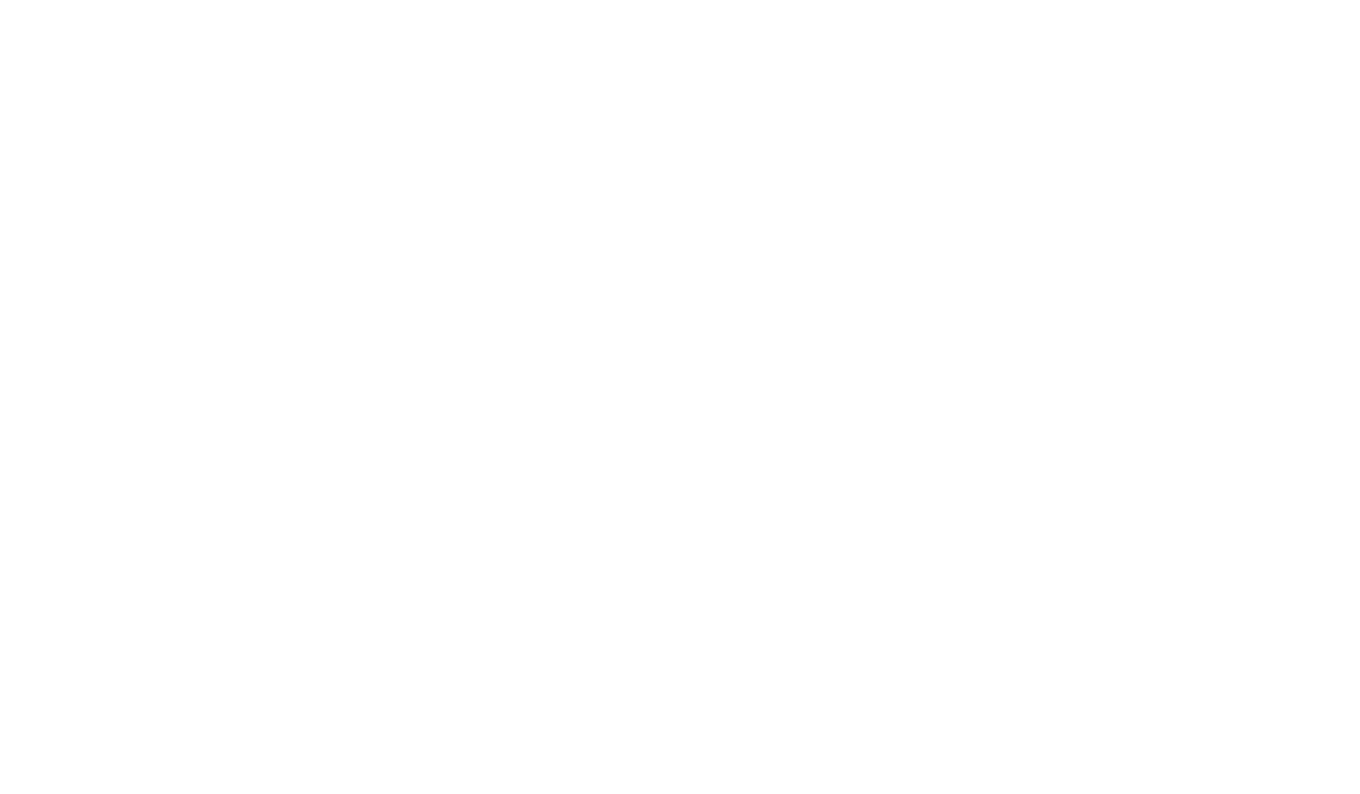
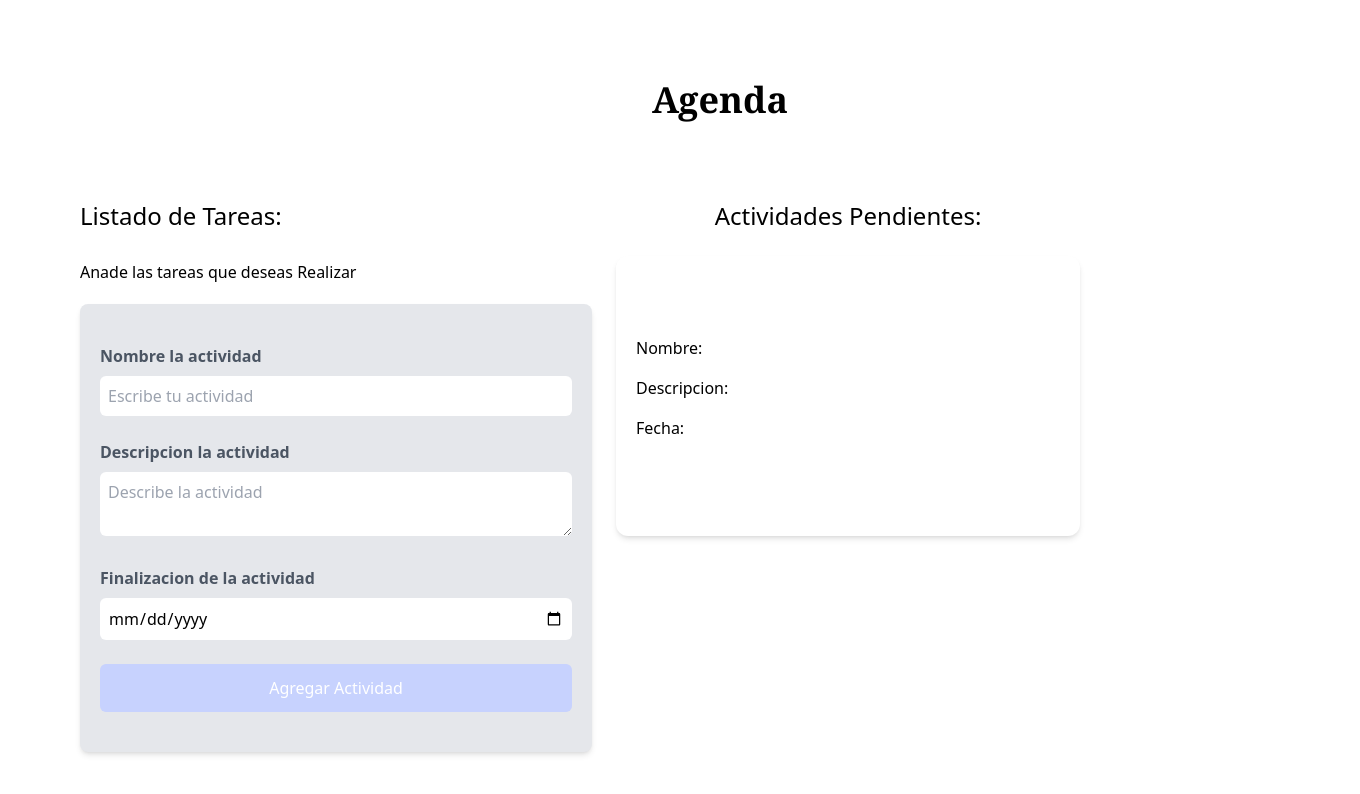
Before and after one commit to emalopezperez/Agenda, a React (Vite) app: page / in a window 1280 px wide. Shown: the top 794 px of the page, 1360 px wide, since content can reach past the window. Built offline with nearby package versions, Linux system fonts and the light colour scheme.

Commit message:
Primer Maquetado de la aplicacion

```diff
--- a/package.json
+++ b/package.json
@@ -16,6 +16,9 @@
     "@types/react": "^18.0.17",
     "@types/react-dom": "^18.0.6",
     "@vitejs/plugin-react": "^2.0.1",
+    "autoprefixer": "^10.4.8",
+    "postcss": "^8.4.16",
+    "tailwindcss": "^3.1.8",
     "vite": "^3.0.7"
   }
 }
--- /dev/null
+++ b/postcss.config.cjs
@@ -0,0 +1,6 @@
+module.exports = {
+  plugins: {
+    tailwindcss: {},
+    autoprefixer: {},
+  },
+}
--- a/src/App.jsx
+++ b/src/App.jsx
@@ -1,18 +1,23 @@
 
 import './Estilos.css'
+import Formulario from './Components/Formulario'
+import Nav from './Components/Nav'
+import Activities from './Components/Activities'
 
 function App() {
 
+  return (
+  <div className="container mx-20">
+    <div className=''>
+        <Nav/>
+    </div>
 
-  return (
-  <>
-    <header>
+    <div className='mt-18 md:flex mt-20 '>
+      <Formulario/>
+      <Activities/>
+    </div>
 
-    </header>
-    <main>
-
-    </main>
-    </>
+  </div>
   )
 }
 
--- /dev/null
+++ b/src/Components/Activities.jsx
@@ -0,0 +1,16 @@
+import React from 'react'
+import ListaDeActividades from './ListaDeActividades'
+
+const Activities = () => {
+  return (
+    <div className="md:w-1/2 lg:w-2/5 md:h-screen overflow-y-scroll">
+
+      <h2 className="text-2xl text-center ">
+        Actividades Pendientes:
+      </h2>
+      <ListaDeActividades/>
+    </div>
+  )
+}
+
+export default Activities
--- /dev/null
+++ b/src/Components/Formulario.jsx
@@ -0,0 +1,54 @@
+import React from 'react'
+
+const Formulario = () => {
+  return (
+
+    <div className="w-1/2 lg:w-2/5">
+        <h2 className="text-2xl">
+          Listado de Tareas:
+        </h2>
+        <p className="mt-7 mb-5">
+          Anade las tareas que deseas Realizar
+        </p>
+
+        <form className='shadow-md rounded-lg py-10 px-5 bg-gray-200 mb-8'>
+
+        <div className='mb-6'>
+          <label htmlFor='actividad' className="block text-gray-600 font-bold" > Nombre la actividad</label>
+          <input
+            id ='actividad'
+            type="text"
+            placeholder='Escribe tu actividad'
+            className='border-3 w-full p-2 mt-2 placeholder:border-t-gray-600 rounded-md'
+          />
+        </div>
+
+        <div className='mb-6'>
+          <label htmlFor='Descripcion' className="block text-gray-600 font-bold" > Descripcion la actividad</label>
+          <textarea
+            id="Descripcion"
+            className='border-3 w-full p-2 mt-2 placeholder:border-t-gray-600 rounded-md'
+            placeholder='Describe la actividad'
+          />
+        </div>
+
+        <div className='mb-6'>
+          <label htmlFor='Fecha' className="block text-gray-600 font-bold" >Finalizacion de la actividad</label>
+          <input
+            id ='Fecha'
+            type="date"
+            className='border-3 w-full p-2 mt-2 placeholder:border-t-gray-600 rounded-md'
+          />
+        </div>
+        <input
+          type="submit"
+          className='bg-indigo-200 w-full p-3 text-white cursor-pointer rounded-md'
+          value="Agregar Actividad"
+        />
+      </form>
+
+    </div>
+  )
+}
+
+export default Formulario
--- /dev/null
+++ b/src/Components/ListaDeActividades.jsx
@@ -0,0 +1,30 @@
+import React from 'react'
+
+const ListaDeActividades = () => {
+  return (
+    <div className="m-6 bg-white shadow-md px-5 py-20 rounded-xl">
+        <p className="mb-4 text-grey-700">
+            Nombre:
+            <span className='font-normal'>
+
+            </span>
+        </p>
+
+        <p className="mb-4 text-grey-700 ">
+            Descripcion:
+            <span className='font-normal'>
+
+            </span>
+        </p>
+
+        <p className="mb-4 text-grey-700">
+            Fecha:
+            <span className='font-normal'>
+
+            </span>
+        </p>
+        </div>
+  )
+}
+
+export default ListaDeActividades
--- /dev/null
+++ b/src/Components/Nav.jsx
@@ -0,0 +1,15 @@
+import React from 'react'
+
+const Nav = () => {
+
+
+  return (
+
+        <h1 className="text-4xl font-serif text-center mt-20 font-black md:w-2/2 ">
+            Agenda
+        </h1>
+
+  )
+}
+
+export default Nav
--- a/src/Estilos.css
+++ b/src/Estilos.css
@@ -1,3 +1,3 @@
-h1{
-    color: aquamarine;
-}
+@tailwind base;
+@tailwind components;
+@tailwind utilities;
--- /dev/null
+++ b/tailwind.config.cjs
@@ -0,0 +1,8 @@
+/** @type {import('tailwindcss').Config} */
+module.exports = {
+  content: ["./index.html", "./src/**/*.jsx"],
+  theme: {
+    extend: {},
+  },
+  plugins: [],
+}
```
Also changed, not shown: 1 other file (tests, documents, lock files or other folders).
